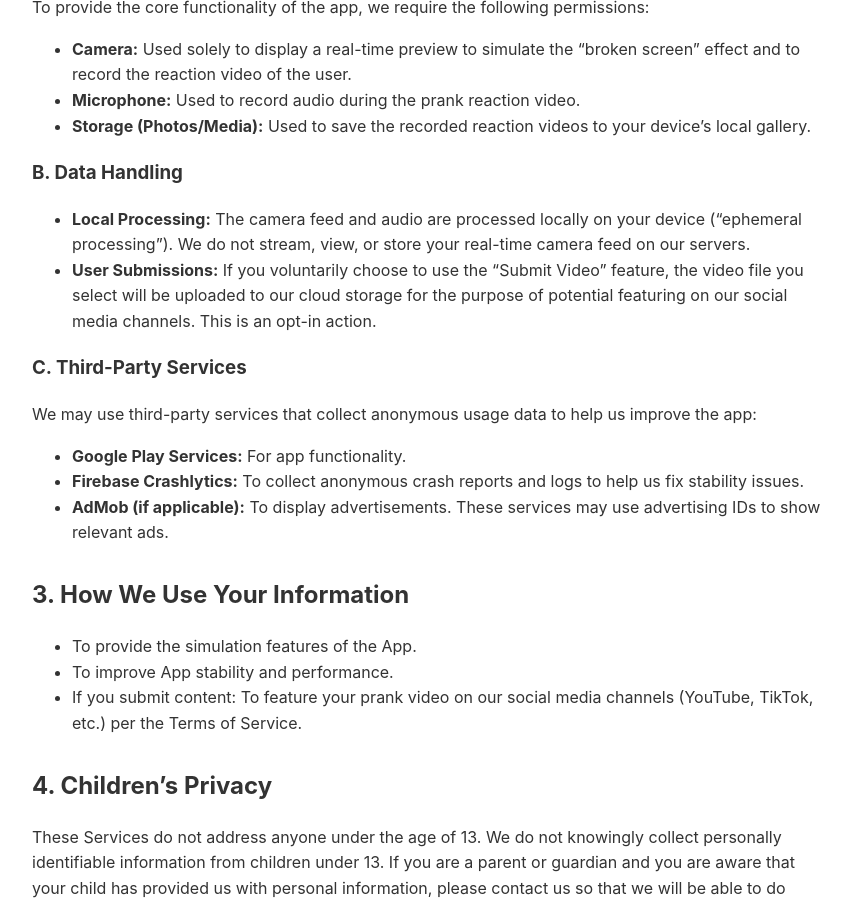
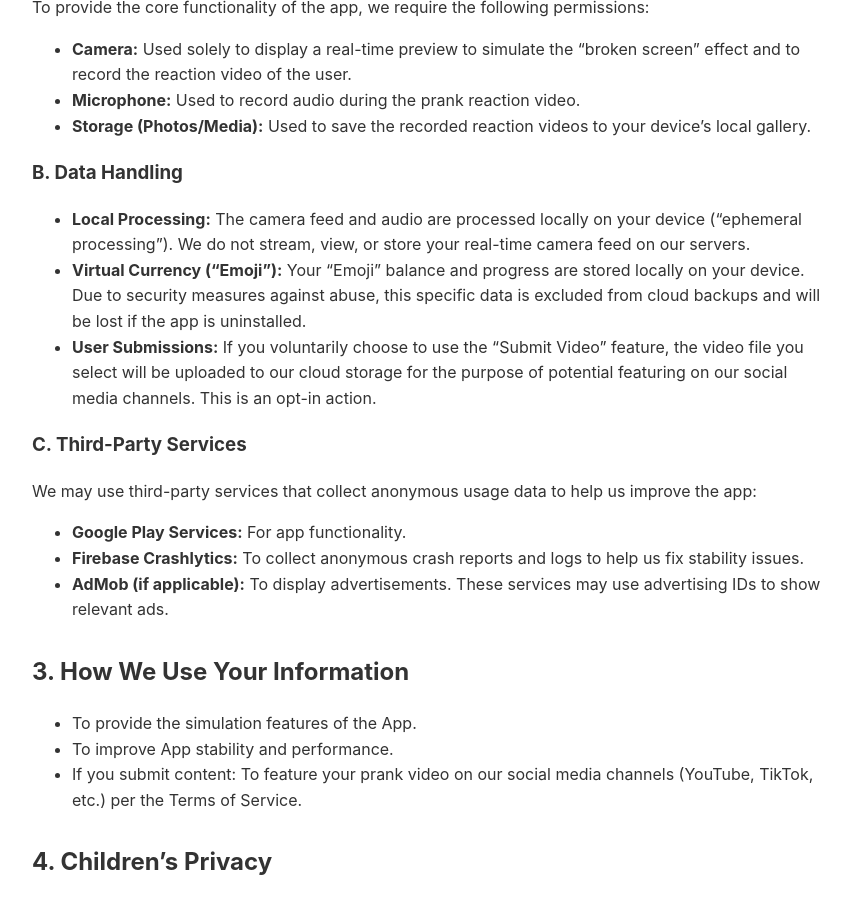
Before and after one commit to flashtrap/flashtrap-legal, a Jekyll site: the page built from privacy-policy.md, in a window 1280 px wide and 900 px high, scrolled down 496 px. Shown: the whole window, without its empty margins (208-1059 px from the left). Built offline with Jekyll 4.4.1, drawn with Linux system fonts in a browser that asks for light colours; our own code applies the rules of GitHub Pages for plain Markdown files.

Commit message:
update documentation

```diff
--- a/privacy-policy.md
+++ b/privacy-policy.md
@@ -16,6 +16,7 @@ To provide the core functionality of the app, we require the following permissio
 
 ### B. Data Handling
 * **Local Processing:** The camera feed and audio are processed locally on your device ("ephemeral processing"). We do not stream, view, or store your real-time camera feed on our servers.
+* **Virtual Currency ("Emoji"):** Your "Emoji" balance and progress are stored locally on your device. Due to security measures against abuse, this specific data is excluded from cloud backups and will be lost if the app is uninstalled.
 * **User Submissions:** If you voluntarily choose to use the "Submit Video" feature, the video file you select will be uploaded to our cloud storage for the purpose of potential featuring on our social media channels. This is an opt-in action.
 
 ### C. Third-Party Services
```
